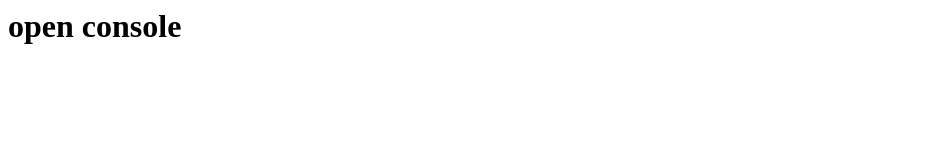
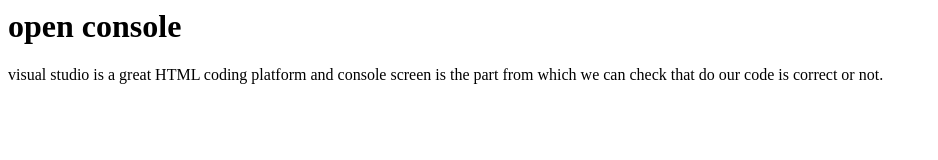
Before and after one commit to vrittikumra/whitehat, a plain HTML site: page index.html in a window 1280 px wide. Shown: the whole page, without its empty margins (0-938 px from the left). Drawn offline with Linux system fonts and the light colour scheme.

Commit message:
Add files via upload

```diff
--- a/index.html
+++ b/index.html
@@ -7,6 +7,10 @@
     </head>
     <body>
         <h1>open console</h1>
+        <p>
+            visual studio is a great HTML coding platform
+            and console screen is the part from which we can check that do our code is correct or not.
+        </p>
         <script>
             console.log("this is vrtti kumra");
             var first="vritti";
```
